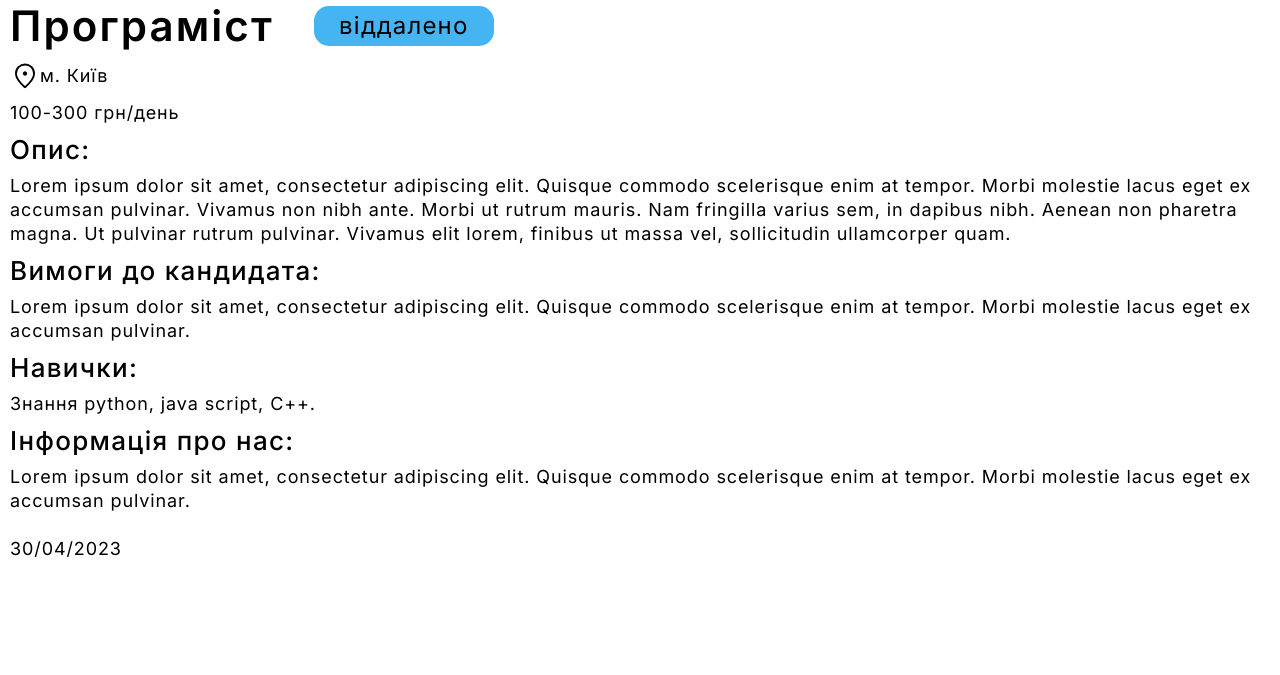
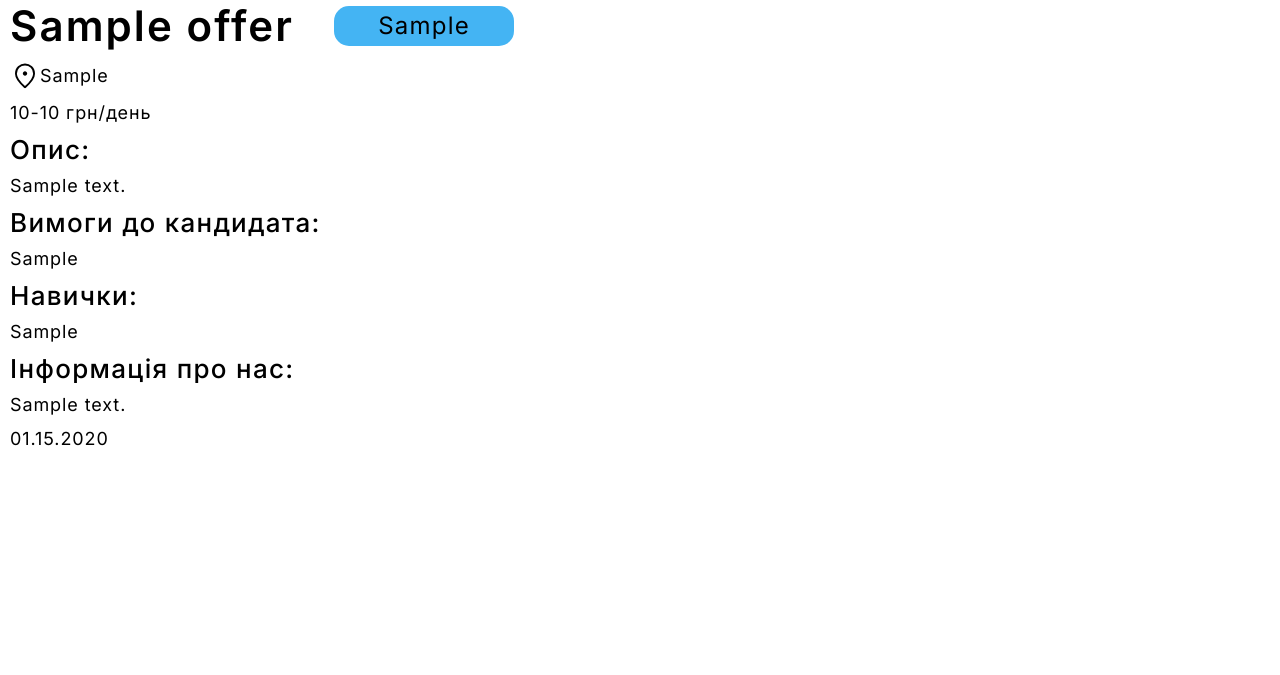
Before and after one commit to EduAskold/offersProjectDjango, a Django app: template offer_project/offers/templates/offers/offer.html in a window 1280 px wide. Shown: the part 90-765 px from the top of the page. Run offline with Django 3.2, Linux system fonts and the light colour scheme; the template is opened without the code that fills it: values that come from a table or form of the project are taken from there, others are empty; tables that the repository leaves empty hold one stand-in row (values such as "Sample post").

Commit message:
create dynamic offers page

```diff
--- a/offer_project/offer_project/urls.py
+++ b/offer_project/offer_project/urls.py
@@ -21,5 +21,5 @@ from offers.views import *
 urlpatterns = [
     path('admin/', admin.site.urls),
     path('', main),
-    path('offer/', offer),
+    path('offer/<int:id>/', offer),
 ]+static (settings.MEDIA_URL, document_root = settings.MEDIA_ROOT)
--- a/offer_project/offers/static/offers/css/offer.css
+++ b/offer_project/offers/static/offers/css/offer.css
@@ -7,7 +7,6 @@
     flex-direction: column;
     align-items: flex-start;
     width: 100%;
-    height: 676px;
     gap: 10px;
     padding-left: 10px;
 }
@@ -16,7 +15,6 @@
     flex-direction: column;
     align-items: flex-start;
     width: 100%;
-    height: 78%;
     gap: 10px;
 }
 .place{
--- a/offer_project/offers/templates/offers/main.html
+++ b/offer_project/offers/templates/offers/main.html
@@ -24,8 +24,8 @@
             <p class="name-company">{{offer.creator.name}}</p>
             <p class="work-selaru-work">{{offer.min_salary}} - {{offer.max_salary}} грн/день</p>
             <p class="work-selaru-work" id="work">{{offer.name}}</p>
-            <a class="button-go" href="">Перейти</a>
-            <p class="date">{{offer.create_date}}</p>
+            <a class="button-go" href="/offer/{{offer.id}}">Перейти</a>
+            <p class="date">{{offer.create_date|date:"m.d.Y"}}</p>
             <p class="type-job">{{offer.type_job}}</p>
             <p class="location">{{offer.location}}</p>
         </div>
--- a/offer_project/offers/templates/offers/offer.html
+++ b/offer_project/offers/templates/offers/offer.html
@@ -22,24 +22,24 @@
         <div class="offer-page">
             <div class="offer-page-text">
                 <div class="work-name-offer">
-                    <p class="work-name-text">Програміст</p>
-                    <p class="work-style">віддалено</p>
+                    <p class="work-name-text">{{offer.name}}</p>
+                    <p class="work-style">{{offer.type_job}}</p>
                 </div>
                 <div class="place">
                     <img class="place-img" src="{% static 'offers/img/place.svg' %}" alt="">
-                    <p class="small-text">м. Київ</p>
+                    <p class="small-text">{{offer.location}}</p>
                 </div>
-                <p class="small-text">100-300 грн/день</p>
+                <p class="small-text">{{offer.min_salary}}-{{offer.max_salary}} грн/день</p>
                 <p class="big-text">Опис:</p>
-                <p class="small-text">Lorem ipsum dolor sit amet, consectetur adipiscing elit. Quisque commodo scelerisque enim at tempor. Morbi molestie lacus eget ex accumsan pulvinar. Vivamus non nibh ante. Morbi ut rutrum mauris. Nam fringilla varius sem, in dapibus nibh. Aenean non pharetra magna. Ut pulvinar rutrum pulvinar. Vivamus elit lorem, finibus ut massa vel, sollicitudin ullamcorper quam.</p>
+                <p class="small-text">{{offer.description}}</p>
                 <p class="big-text">Вимоги до кандидата:</p>
-                <p class="small-text">Lorem ipsum dolor sit amet, consectetur adipiscing elit. Quisque commodo scelerisque enim at tempor. Morbi molestie lacus eget ex accumsan pulvinar. </p>
+                <p class="small-text">{{offer.requirements}}</p>
                 <p class="big-text">Навички:</p>
-                <p class="small-text">Знання python, java script, C++.</p>
+                <p class="small-text">{{offer.skills}}</p>
                 <p class="big-text">Інформація про нас:</p>
-                <p class="small-text">Lorem ipsum dolor sit amet, consectetur adipiscing elit. Quisque commodo scelerisque enim at tempor. Morbi molestie lacus eget ex accumsan pulvinar.</p>
+                <p class="small-text">{{offer.creator.description}}</p>
             </div>
-            <p class="small-text">30/04/2023</p>
+            <p class="small-text">{{offer.create_date|date:"m.d.Y"}}</p>
         </div>
     </main>
 </body>
```
Also changed, not shown: offer_project/offers/views.py (+6 -2 lines).
